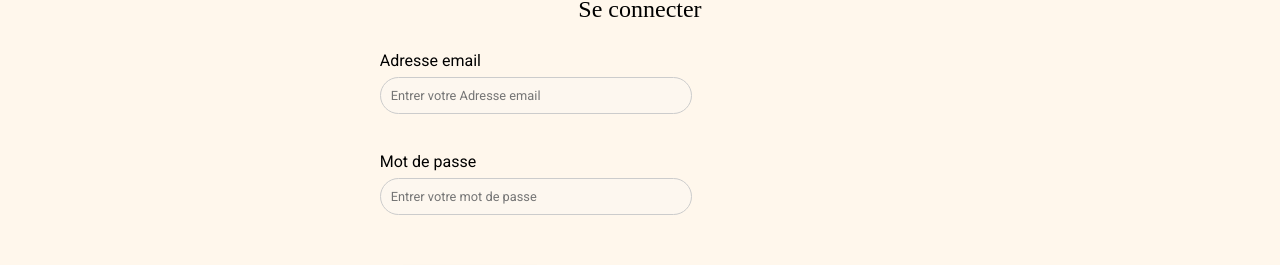
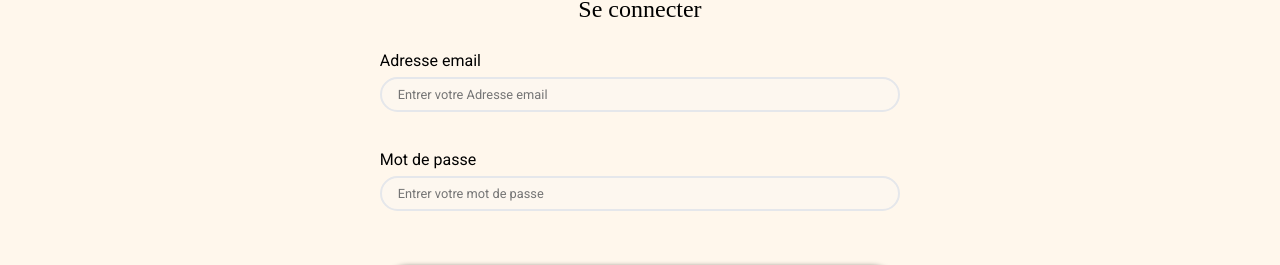
Before and after one commit to WildCodeSchool-2024-02/toulouse-geocode, a React (Vite) app in the folder client/: page /login in a window 1280 px wide. Shown: the part 227-492 px from the top of the page. Built offline with nearby package versions, Linux system fonts and the light colour scheme; no server answers; a web font is replaced by a local one.

Commit message:
feat: commit before pull

```diff
--- a/client/src/components/Navbar.scss
+++ b/client/src/components/Navbar.scss
@@ -80,8 +80,6 @@ body {
     box-shadow: 0px 1px 10px 0px #0000008a;
     position: sticky;
     overflow-wrap: break-word;
-  }
-
     ul {
       width: 100dvw;
       display: flex;
@@ -96,6 +94,7 @@ body {
         flex-direction: row;
       }
     }
+  }
 
   .home {
     z-index: 10;
--- a/client/src/pages/MapPage.jsx
+++ b/client/src/pages/MapPage.jsx
@@ -93,7 +93,7 @@ function MapPage() {
       maxZoom={16}
       ref={mapRef}
       mapStyle="https://api.jawg.io/styles/b8e0346f-8b93-4cac-b7b8-816c8fd852e8.json?access-token=8zKquTOfkoI1wfzpGaP9FMbbSiRrfUW1pGAuRyTDT7BFktAeT60GIRG5WSNFLvVt"
-      style={{ width: "100vw", height: "height: calc(100vh - 80px);" }}
+      style={{ width: "100vw", height: "calc(100vh - 80px)" }}
       onMoveEnd={updateBounds}
       onZoomEnd={clearSelectedPoints}
       onLoad={updateBounds}
--- a/client/src/pages/UserProfil.jsx
+++ b/client/src/pages/UserProfil.jsx
@@ -15,7 +15,7 @@ function UserProfile() {
   const [formData, setFormData] = useState({
     name: "Super",
     surname: "Wann",
-    email: "superwan32@zizi.fr",
+    email: "superwan32@gerson.fr",
     password: "************",
   });
 
--- a/client/src/pages/UserProfil.scss
+++ b/client/src/pages/UserProfil.scss
@@ -15,8 +15,6 @@ body {
   justify-content: center;
   align-items: center;
   height: 100%;
-}
-
   .user-profile {
     display: flex;
     flex-direction: column;
@@ -56,12 +54,6 @@ body {
       width: 20rem;
     }
   }
-// .info-item span,
-// .info-item input[type="text"],
-// .info-item input[type="password"],
-// .info-item input[type="button"] {
-// flex: 1;
-// }
 
   .info-item span {
     flex: 1 0 120px; /* Ajustez la largeur selon vos besoins */
@@ -76,18 +68,11 @@ button {
     font-family: "Roboto", sans-serif;
     font-size: 14px;
   }
-
-.input-sm-gray-outlined {
-  width: 100%;
-  padding: 10px;
-  border: 1px solid #ccc;
 }
 
 @media (min-width: 768px) {
   .user-profile {
     width: 85ch;
-  }
-
     .personal-info {
       display: grid;
       gap: 20px;
@@ -107,6 +92,7 @@ button {
       width: auto;
     }
   }
+}
 
 @media (min-width: 1024px) {
   .user-profile {
```
Also changed, not shown: 1 other file (tests, documents, lock files or other folders). Lines whose indentation alone changed are shown as unchanged.
